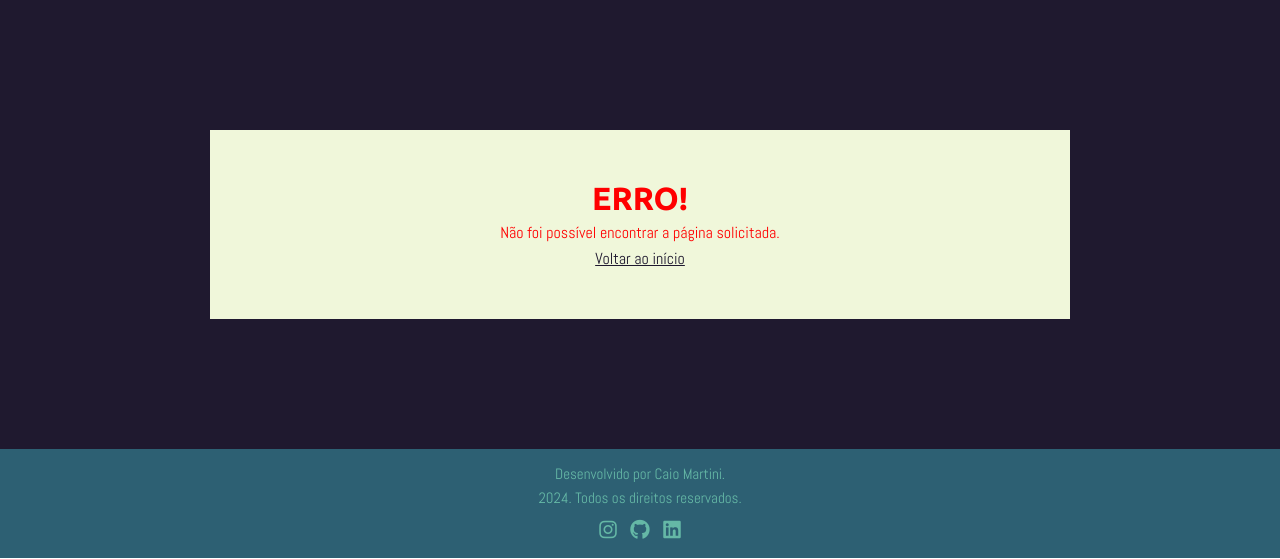
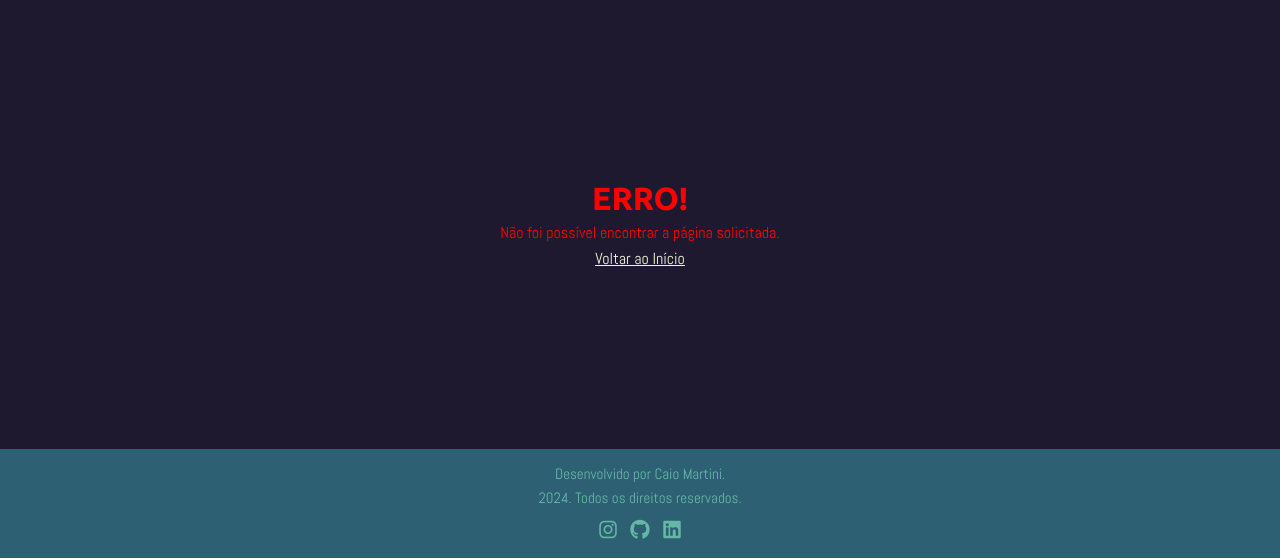
Before and after one commit to caiomartinni/Tech-Academy-2, a PHP site: page /index.php?pagina=erro in a window 1280 px wide. Shown: the part 147-706 px from the top of the page. Run offline with PHP 8.4, Linux system fonts and the light colour scheme; some libraries are stand-ins or nearby versions.

Commit message:
ArcadeHub v.7.1

```diff
--- a/css/style.css
+++ b/css/style.css
@@ -80,7 +80,7 @@ main {
 .erro {
   text-align: center;
   margin: 120px 200px;
-  background-color: #f0f7da;
+  background-color: #1f192f;
   padding: 50px;
   color: red;
 }
@@ -93,10 +93,10 @@ main {
   text-transform: uppercase;
 }
 .erro a {
-  color: #1f192f;
+  color: #f0f7da;
 }
 .erro a:hover {
-  color: #2d6073;
+  color: red;
 }
 
 form {
--- a/css/style.min.css
+++ b/css/style.min.css
@@ -16,11 +16,11 @@ main{padding:10px;color:#f0f7da;background-color:#1f192f}
 .footer ul li{display:inline-block;margin:5px}
 .footer ul li a{text-decoration:none;color:#65b8a6;font-size:20px}
 .footer ul li a:hover{color:#b5e8c3}
-.erro{text-align:center;margin:120px 200px;background-color:#f0f7da;padding:50px;color:red}
+.erro{text-align:center;margin:120px 200px;background-color:#1f192f;padding:50px;color:red}
 .erro p{margin-top:5px;margin-bottom:5px}
 .erro h1{font-family:Ubuntu,Arial;text-transform:uppercase}
-.erro a{color:#1f192f}
-.erro a:hover{color:#2d6073}
+.erro a{color:#f0f7da}
+.erro a:hover{color:red}
 form{margin:20px;padding:20px}
 form h1{font-family:Ubuntu,Arial}
 form label{font-size:20px}
--- a/css/style.scss
+++ b/css/style.scss
@@ -93,14 +93,14 @@ main {
         text-transform: uppercase;
     }
     a {
-        color: $primary;
+        color: $quinary;
         &:hover {
-            color: $secondary;
+            color: red;
         }
     }
     text-align: center;
     margin: 120px 200px;
-    background-color: $quinary;
+    background-color: $primary;
     padding: 50px;
     color: red;
 }
--- a/paginas/erro.php
+++ b/paginas/erro.php
@@ -1,5 +1,7 @@
 <div class="erro">
     <h1>Erro!</h1>
     <p>Não foi possível encontrar a página solicitada.</p>
-    <a href="index.php?pagina=home">Voltar ao início</a>
+    <a href="index.php?pagina=home">
+            Voltar ao Início
+    </a>
 </div>
```
Also changed, not shown: 1 other file.
